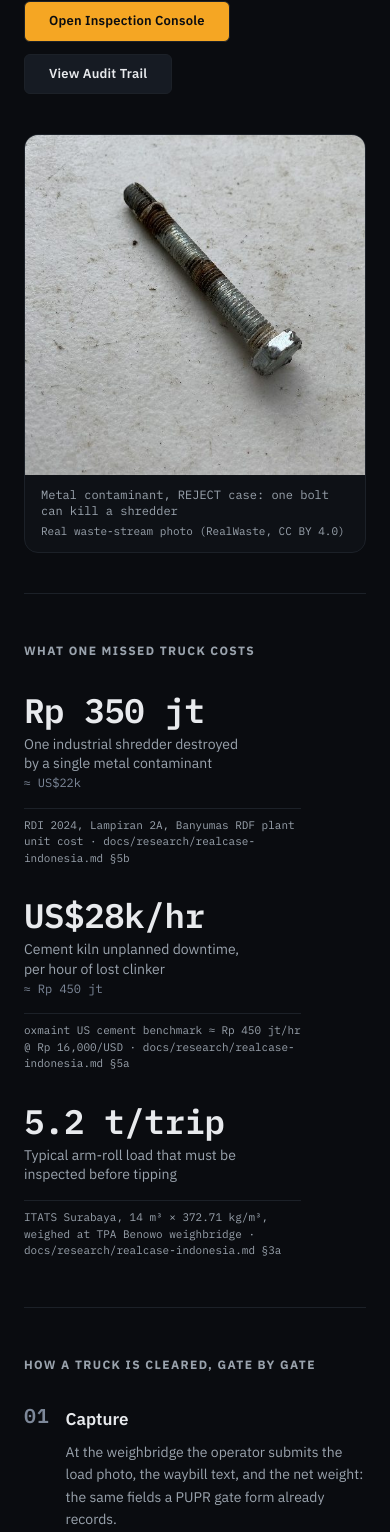
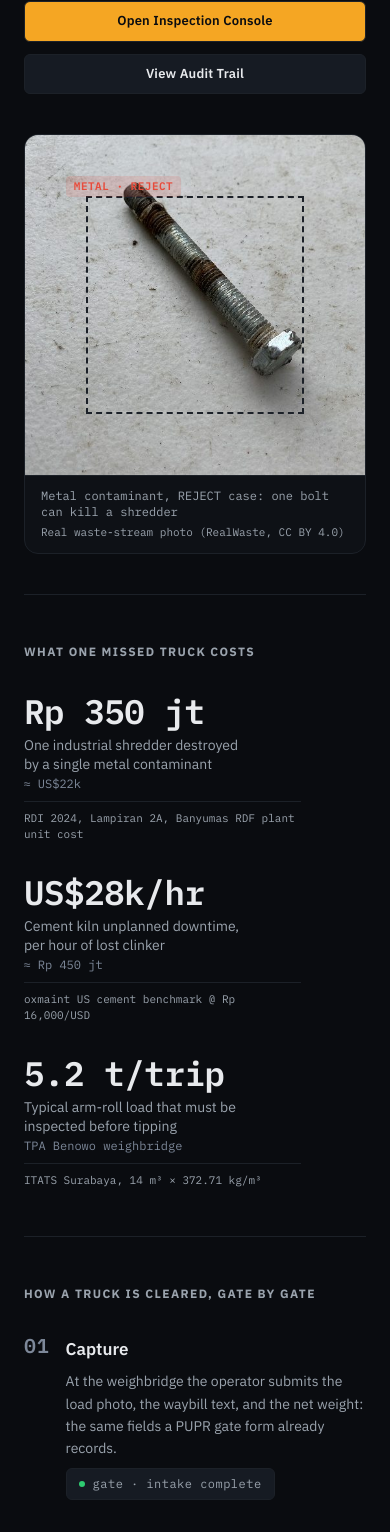
Before and after one commit to rafilajhh/lynceus, a Next.js app in the folder web/: page / in a window 390 px wide. Shown: the part 399-1931 px from the top of the page. Built offline with nearby package versions, Linux system fonts and the light colour scheme.

Commit message:
fix(landing): layout pass — aligned baselines, capped framed hero, stacked mobile CTAs, tidy footnotes/footer

```diff
--- a/web/app/(landing)/page.tsx
+++ b/web/app/(landing)/page.tsx
@@ -26,8 +26,7 @@ const PROOF_FIGURES = [
     decimals: 0,
     label: "One industrial shredder destroyed by a single metal contaminant",
     labelSuffix: "≈ US$22k",
-    source:
-      "RDI 2024, Lampiran 2A, Banyumas RDF plant unit cost · docs/research/realcase-indonesia.md §5b",
+    source: "RDI 2024, Lampiran 2A, Banyumas RDF plant unit cost",
     grow: "lg:w-[1.25fr]",
   },
   {
@@ -37,8 +36,7 @@ const PROOF_FIGURES = [
     decimals: 0,
     label: "Cement kiln unplanned downtime, per hour of lost clinker",
     labelSuffix: "≈ Rp 450 jt",
-    source:
-      "oxmaint US cement benchmark ≈ Rp 450 jt/hr @ Rp 16,000/USD · docs/research/realcase-indonesia.md §5a",
+    source: "oxmaint US cement benchmark @ Rp 16,000/USD",
     grow: "lg:w-[1fr]",
   },
   {
@@ -47,9 +45,8 @@ const PROOF_FIGURES = [
     suffix: " t/trip",
     decimals: 1,
     label: "Typical arm-roll load that must be inspected before tipping",
-    labelSuffix: null,
-    source:
-      "ITATS Surabaya, 14 m³ × 372.71 kg/m³, weighed at TPA Benowo weighbridge · docs/research/realcase-indonesia.md §3a",
+    labelSuffix: "TPA Benowo weighbridge",
+    source: "ITATS Surabaya, 14 m³ × 372.71 kg/m³",
     grow: "lg:w-[0.85fr]",
   },
 ] as const;
@@ -95,7 +92,7 @@ export default function LandingPage() {
             visual contaminant detection, waybill cross-check, and a route
             verdict in seconds, sealed to an immutable audit record.
           </p>
-          <div className="mt-8 flex flex-wrap gap-3">
+          <div className="mt-8 flex w-full flex-col gap-3 sm:w-auto sm:flex-row">
             <Link
               href="/app"
               className={buttonVariants({ variant: "primary", size: "lg" })}
@@ -108,17 +105,30 @@ export default function LandingPage() {
           </div>
         </div>
 
-        {/* Proof photo panel: evidence, labeled */}
-        <figure className="panel m-0 flex flex-col">
+        {/* Proof photo panel: the contaminant, framed like the AI sees it */}
+        <figure className="panel m-0 flex flex-col self-start">
+          <div className="relative">
             <Image
               src="/demo/red-2.jpg"
               alt="Rusted industrial steel bolt — the kind of metal contaminant that destroys an RDF shredder"
               width={524}
               height={524}
-            className="h-auto w-full object-cover"
+              className="block h-auto max-h-[340px] w-full object-cover lg:max-h-[420px]"
               priority
             />
-          <figcaption className="flex flex-col gap-1 px-4 py-3">
+            {/* AI-detection frame: the product's gaze on the evidence */}
+            <span
+              aria-hidden="true"
+              className="pointer-events-none absolute inset-[18%] border-2 border-dashed border-verdict-red/70"
+            />
+            <span
+              aria-hidden="true"
+              className="figure absolute top-[12%] left-[12%] rounded-[4px] bg-red-dim px-2 py-0.5 text-[11px] font-semibold tracking-[0.5px] text-verdict-red uppercase"
+            >
+              metal · reject
+            </span>
+          </div>
+          <figcaption className="flex flex-col gap-1 border-t border-seam px-4 py-3">
             <span className="figure text-xs text-muted">
               Metal contaminant, REJECT case: one bolt can kill a shredder
             </span>
@@ -137,8 +147,10 @@ export default function LandingPage() {
         <h2 id="proof-label" className="smallcaps mb-8">
           What one missed truck costs
         </h2>
-        {/* Composition, not cards: unequal columns split by hairline seams. */}
-        <div className="flex flex-col gap-8 lg:flex-row lg:items-end lg:gap-0">
+        {/* Composition, not cards: unequal columns split by hairline seams.
+            items-start + mt-auto on the source line keep the three hairline
+            dividers on one baseline despite unequal copy lengths. */}
+        <div className="flex flex-col gap-8 lg:flex-row lg:items-stretch lg:gap-0">
           {PROOF_FIGURES.map((f, i) => (
             <div
               key={f.label}
@@ -163,7 +175,7 @@ export default function LandingPage() {
                   </span>
                 ) : null}
               </p>
-              <p className="figure mt-2 max-w-[42ch] border-t border-seam pt-2 text-[11px] leading-[1.5] text-muted">
+              <p className="figure mt-auto max-w-[42ch] border-t border-seam pt-2 text-[11px] leading-[1.5] text-muted">
                 {f.source}
               </p>
             </div>
@@ -185,17 +197,19 @@ export default function LandingPage() {
               >
                 {s.no}
               </span>
-              <div className="flex flex-col items-start gap-2">
+              {/* h-full + mt-auto on the chip: the three gate pills share one
+                  baseline even though step copy lengths differ */}
+              <div className="flex h-full flex-col items-start gap-2">
                 <h3 className="m-0 text-[17px] font-semibold text-ink">
                   {s.title}
                 </h3>
                 <p className="m-0 text-[14px] leading-[1.6] text-muted">
                   {s.text}
                 </p>
-                <span className="figure mt-1 inline-flex items-center gap-2 rounded-[6px] border border-seam bg-raised px-3 py-1.5 text-[12px] tracking-[0.04em] text-muted">
+                <span className="figure mt-auto inline-flex items-center gap-2 rounded-[6px] border border-seam bg-raised px-3 py-1.5 text-[12px] tracking-[0.04em] text-muted">
                   <span
                     aria-hidden="true"
-                    className="h-[6px] w-[6px] rounded-full bg-verdict-green"
+                    className="h-[6px] w-[6px] rounded-full bg-dot-ok"
                   />
                   {s.gate}
                 </span>
@@ -220,7 +234,7 @@ export default function LandingPage() {
           Three seeded cases — clean, suspicious, contaminated — run live
           through the same gate pipeline, from photo to sealed audit record.
         </p>
-        <div className="mt-7 flex flex-wrap gap-3">
+        <div className="mt-7 flex w-full max-w-[420px] flex-col gap-3 sm:max-w-none sm:flex-row">
           <Link
             href="/app"
             className={buttonVariants({ variant: "primary", size: "lg" })}
--- a/web/components/shell/site-footer.tsx
+++ b/web/components/shell/site-footer.tsx
@@ -1,11 +1,10 @@
 export function SiteFooter() {
   return (
-    <footer className="border-t border-seam bg-panel px-6 py-5 text-center text-[13px] text-muted">
-      <p className="mx-auto max-w-[70ch]">
-        Lynceus · AI on AMD GPU track · Verdicts are{" "}
-        <code className="figure text-muted">screening_estimate</code> for triage,
-        not validated measurements. ISO 21640:2021 / EN 15359:2011 reference
-        classes.
+    <footer className="border-t border-seam bg-panel px-6 py-5 text-[13px] text-muted">
+      <p className="max-w-[70ch]">
+        Lynceus · AI on AMD GPU track · Verdicts are screening estimates for
+        triage, not validated measurements. ISO 21640:2021 / EN 15359:2011
+        reference classes.
       </p>
     </footer>
   );
```
Lines whose indentation alone changed are shown as unchanged.
